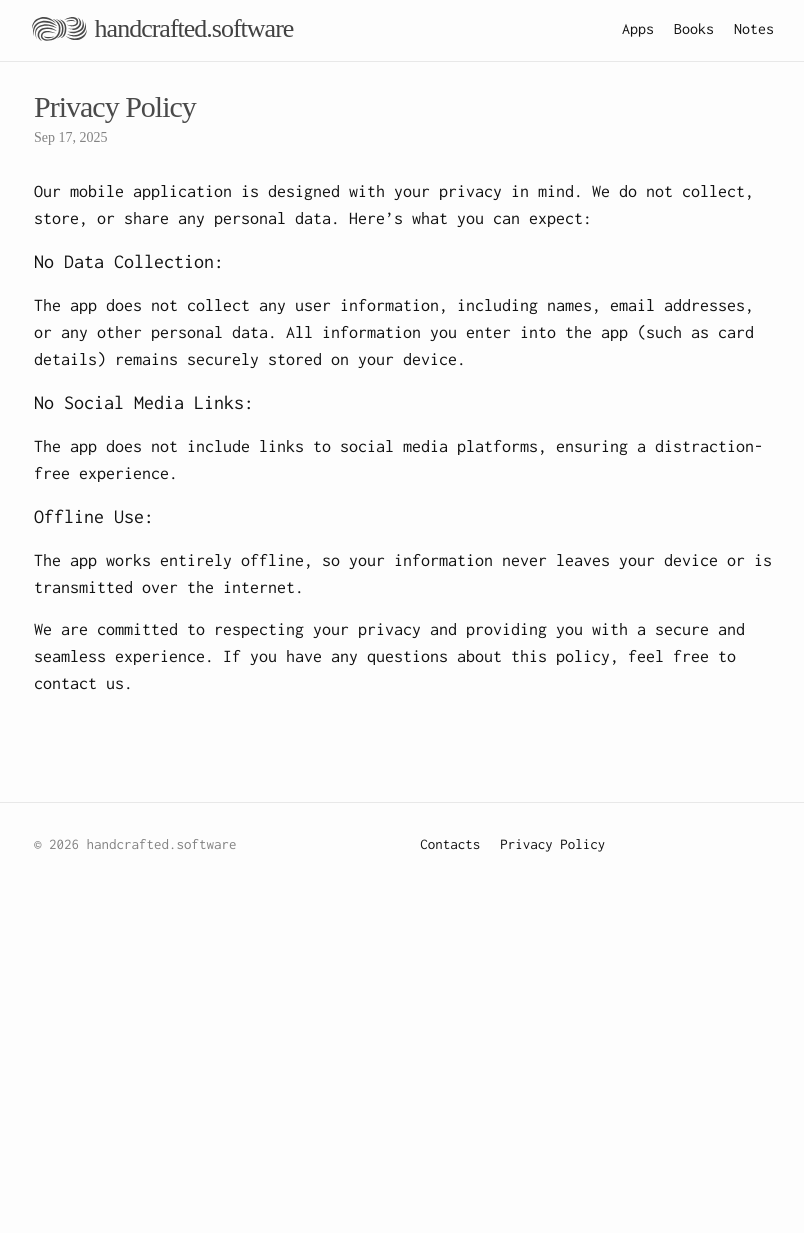
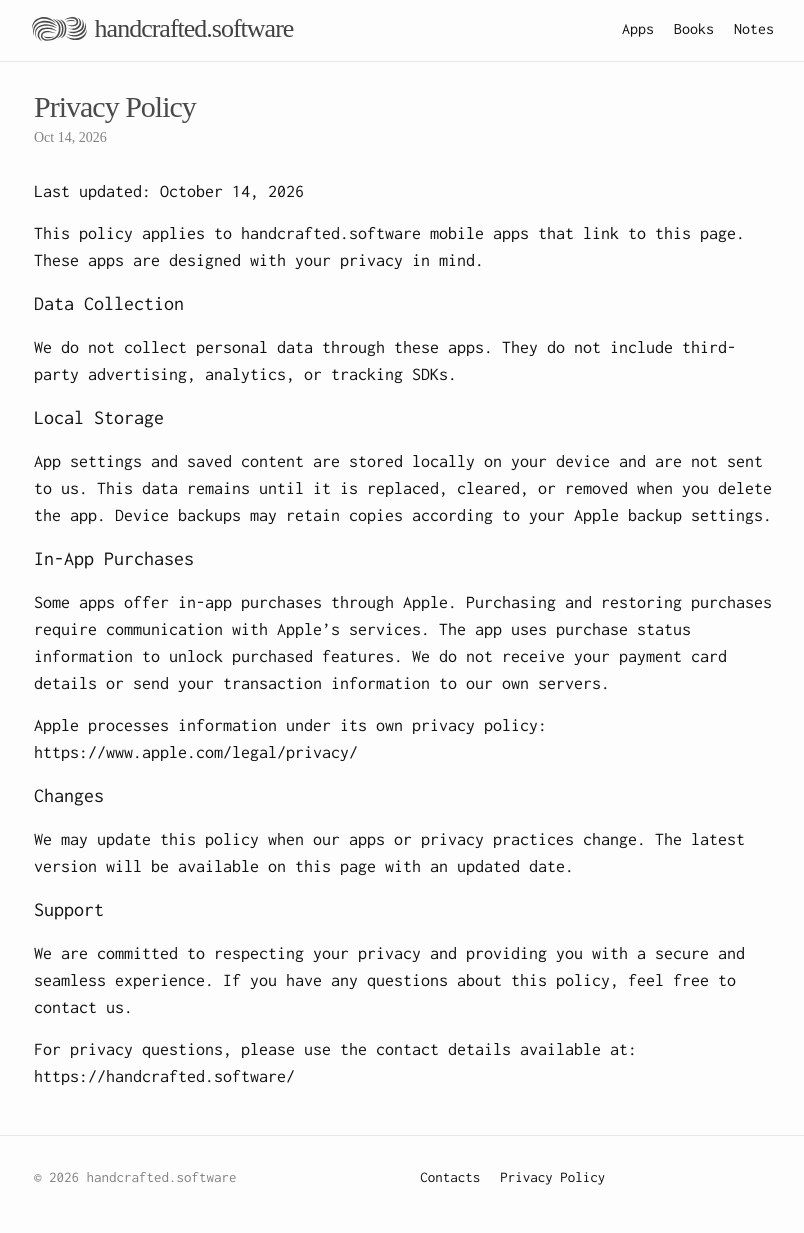
Before and after one commit to handcraftedsoftware/pages, a Jekyll site: the page built from legal/privacy.md, in a window 1280 px wide. Shown: the whole page, without its empty margins (236-1040 px from the left). Built offline with Jekyll 4.4.1, drawn with Linux system fonts in a browser that asks for light colours; some web fonts are replaced; before the commit the page ends 900 px from its top, so only the background shows below that.

Commit message:
update privacy

```diff
--- a/legal/privacy.md
+++ b/legal/privacy.md
@@ -1,16 +1,30 @@
 ---
 layout: post
 title:  "Privacy Policy"
-date:   2025-09-17
+date:   2026-10-14
 ---
+Last updated: October 14, 2026
 
-Our mobile application is designed with your privacy in mind. We do not collect, store, or share any personal data. Here’s what you can expect:
+This policy applies to handcrafted.software mobile apps that link to this page. These apps are designed with your privacy in mind.
 
-#### No Data Collection:
-The app does not collect any user information, including names, email addresses, or any other personal data. All information you enter into the app (such as card details) remains securely stored on your device.
-#### No Social Media Links:
-The app does not include links to social media platforms, ensuring a distraction-free experience.
-#### Offline Use:
-The app works entirely offline, so your information never leaves your device or is transmitted over the internet.
+#### Data Collection
 
+We do not collect personal data through these apps. They do not include third-party advertising, analytics, or tracking SDKs.
+
+#### Local Storage
+App settings and saved content are stored locally on your device and are not sent to us. This data remains until it is replaced, cleared, or removed when you delete the app. Device backups may retain copies according to your Apple backup settings.
+
+#### In-App Purchases
+Some apps offer in-app purchases through Apple. Purchasing and restoring purchases require communication with Apple's services. The app uses purchase status information to unlock purchased features. We do not receive your payment card details or send your transaction information to our own servers.
+
+Apple processes information under its own privacy policy:
+https://www.apple.com/legal/privacy/
+
+#### Changes
+We may update this policy when our apps or privacy practices change. The latest version will be available on this page with an updated date.
+
+#### Support
 We are committed to respecting your privacy and providing you with a secure and seamless experience. If you have any questions about this policy, feel free to contact us.
+
+For privacy questions, please use the contact details available at:
+https://handcrafted.software/
```
